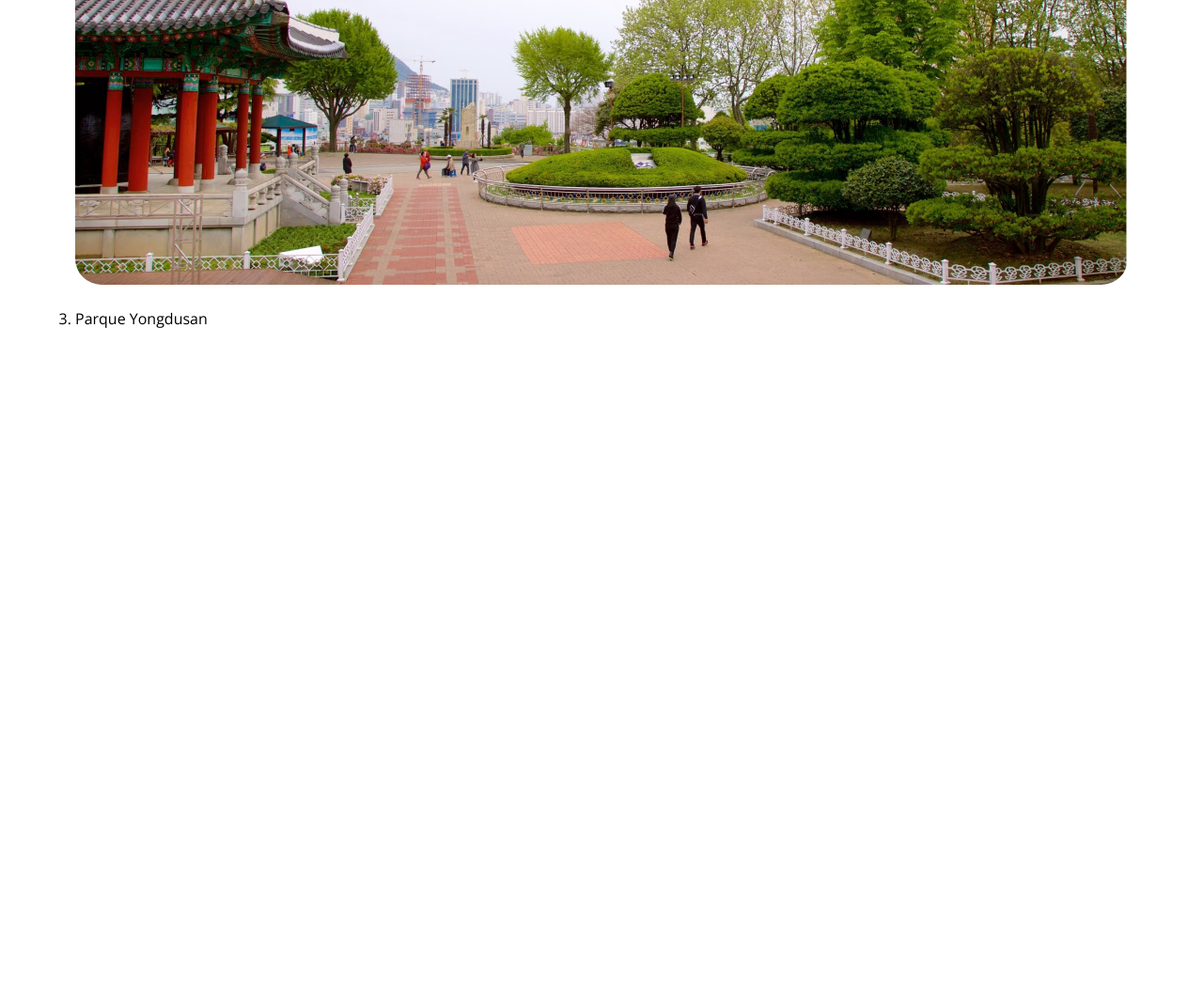
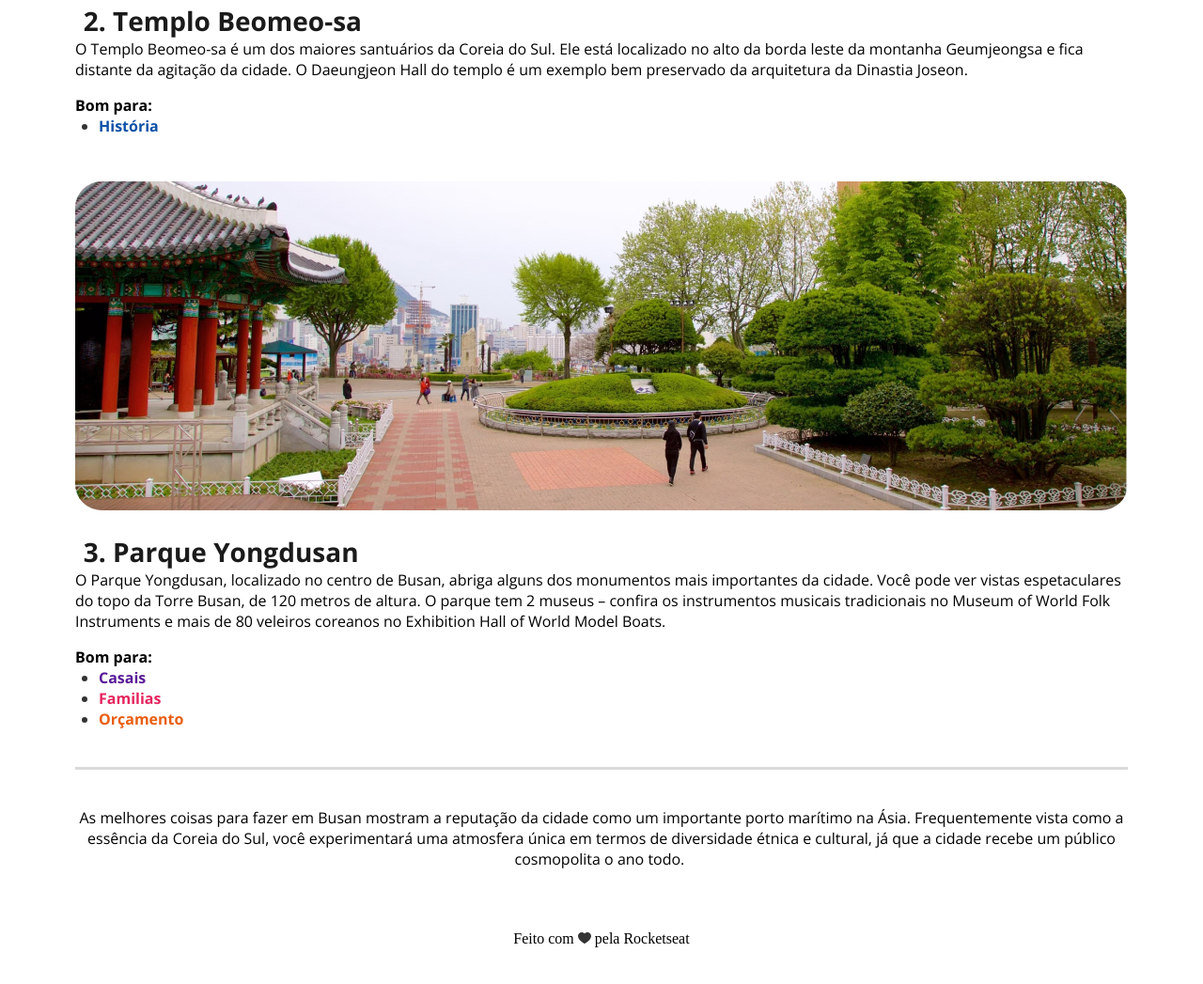
Before and after one commit to AndreRamos-DEVjunior2024/Desafio-pratico, a plain HTML site: page index.html in a window 1280 px wide. Shown: the part 2215-3262 px from the top of the page at 94% size. Before the commit the page ends 2702 px from the top, so only its background shows below. Drawn offline with nearby package versions, Linux system fonts and the light colour scheme; a web font is replaced by a local one.

Commit message:
Termino do desafio !

```diff
--- a/index.html
+++ b/index.html
@@ -7,6 +7,7 @@
     <link rel="preconnect" href="https://fonts.gstatic.com" crossorigin>
     <link rel="stylesheet" href="style.css">
     <link href="https://fonts.googleapis.com/css2?family=Open+Sans:ital,wght@0,300..800;1,300..800&display=swap" rel="stylesheet">
+    <link href="https://fonts.googleapis.com/css2?family=Alice&display=swap" rel="stylesheet">
     <title>Local Turístico</title>
 </head>
 <body>
@@ -26,15 +27,48 @@
                 As atrações de Busan vão desde templos budistas centenários que pontilham as montanhas e o litoral da cidade até praias imaculadas com águas cristalinas. Esta cidade litorânea tem muitas coisas para fazer o ano todo - as famílias podem passar o tempo em um aquário à beira-mar, os compradores podem explorar bairros vibrantes e os amantes da natureza podem desfrutar de longas caminhadas até mirantes panorâmicos.
                 Os santuários budistas que pontilham a costa e as montanhas de Busan têm uma arquitetura impressionante que irá encantar os fotógrafos.
             </p>
-            <ol>
+            <ol id="travel">
                 <img id="img1" src="assets/image2.jpg" alt="">
                 <li>Templo Haedong Yonggungsa</li>
+                    <p>
+                        O Templo Haedong Yonggungsa é um templo budista localizado no extremo nordeste de Busan. Construído em 1376, é um dos poucos templos na Coreia construídos à beira-mar – você pode desfrutar de vistas do Mar do Leste de um lado e de belas montanhas do outro.
+                    </p>
+                    <p>
+                        Bom para:
+                    </p>
+                    <ul>
+                        <li>História</li>
+                    </ul>
                 <img id="img2" src="assets/image3.jpg" alt="">
                 <li>Templo Beomeo-sa</li>
+                <p>
+                    O Templo Beomeo-sa é um dos maiores santuários da Coreia do Sul. Ele está localizado no alto da borda leste da montanha Geumjeongsa e fica distante da agitação da cidade. O Daeungjeon Hall do templo é um exemplo bem preservado da arquitetura da Dinastia Joseon.
+                </p>
+                <p>
+                    Bom para:
+                </p>
+                <ul>
+                    <li>História</li>
+                </ul>
                 <img id="img3" src="assets/image4.jpg" alt="">
                 <li>Parque Yongdusan</li>
+                <P>
+                    O Parque Yongdusan, localizado no centro de Busan, abriga alguns dos monumentos mais importantes da cidade. Você pode ver vistas espetaculares do topo da Torre Busan, de 120 metros de altura. O parque tem 2 museus – confira os instrumentos musicais tradicionais no Museum of World Folk Instruments e mais de 80 veleiros coreanos no Exhibition Hall of World Model Boats.
+                </P>
+                <p>
+                    Bom para:
+                </p>
+                <ul id="cores">
+                    <li id="cor1">Casais</li>
+                    <li id="cor2">Familias</li>
+                    <li id="cor3">Orçamento</li>
+                </ul>
             </ol>
         </section>
+        <footer>
+            <p>As melhores coisas para fazer em Busan mostram a reputação da cidade como um importante porto marítimo na Ásia. Frequentemente vista como a essência da Coreia do Sul, você experimentará uma atmosfera única em termos de diversidade étnica e cultural, já que a cidade recebe um público cosmopolita o ano todo. </p>
+            <p>Feito com <img src="assets/Vector.svg" alt=""> pela Rocketseat</p>
+        </footer>
     </main>
 </body>
 </html>
--- a/style.css
+++ b/style.css
@@ -38,6 +38,9 @@ main{
 }
 #list {
     padding-top:64px ;
+    border-bottom: 3px solid #D9D9D9;
+    padding-bottom: 40px;
+    margin-bottom: 40px;
 }
 #list h3 {
     color:#E1624F;
@@ -67,3 +70,40 @@ main{
     margin-top: 48px;
     margin-bottom: 20px;
 }
+#travel li {
+    font-size: 28px;
+    font-weight: bold;
+    color: #1B1B1B;
+    margin-left: 40px;
+}
+#travel p+p {
+    margin-top: 16px;
+    font-weight: bold;
+}
+#travel ul li {
+    margin-left: 25px;
+    font-size: 16px;
+    color:#0C51A7;
+    list-style: disc;
+}
+ul li::marker {
+    color: #333333;
+}
+#travel #cores #cor1 {
+    color: #591B98;
+}
+#travel #cores #cor2 {
+    color: #E5245E;
+}
+#travel #cores #cor3 {
+    color: #E95E10;
+}
+footer p {
+    text-align: center;
+    font-size: 16px;
+    font-weight: 400;
+}
+footer p+p {
+    margin-top:65px ;
+    font-family: "Alice", serif;
+}
```
Also changed, not shown: assets/Vector.svg (added).
